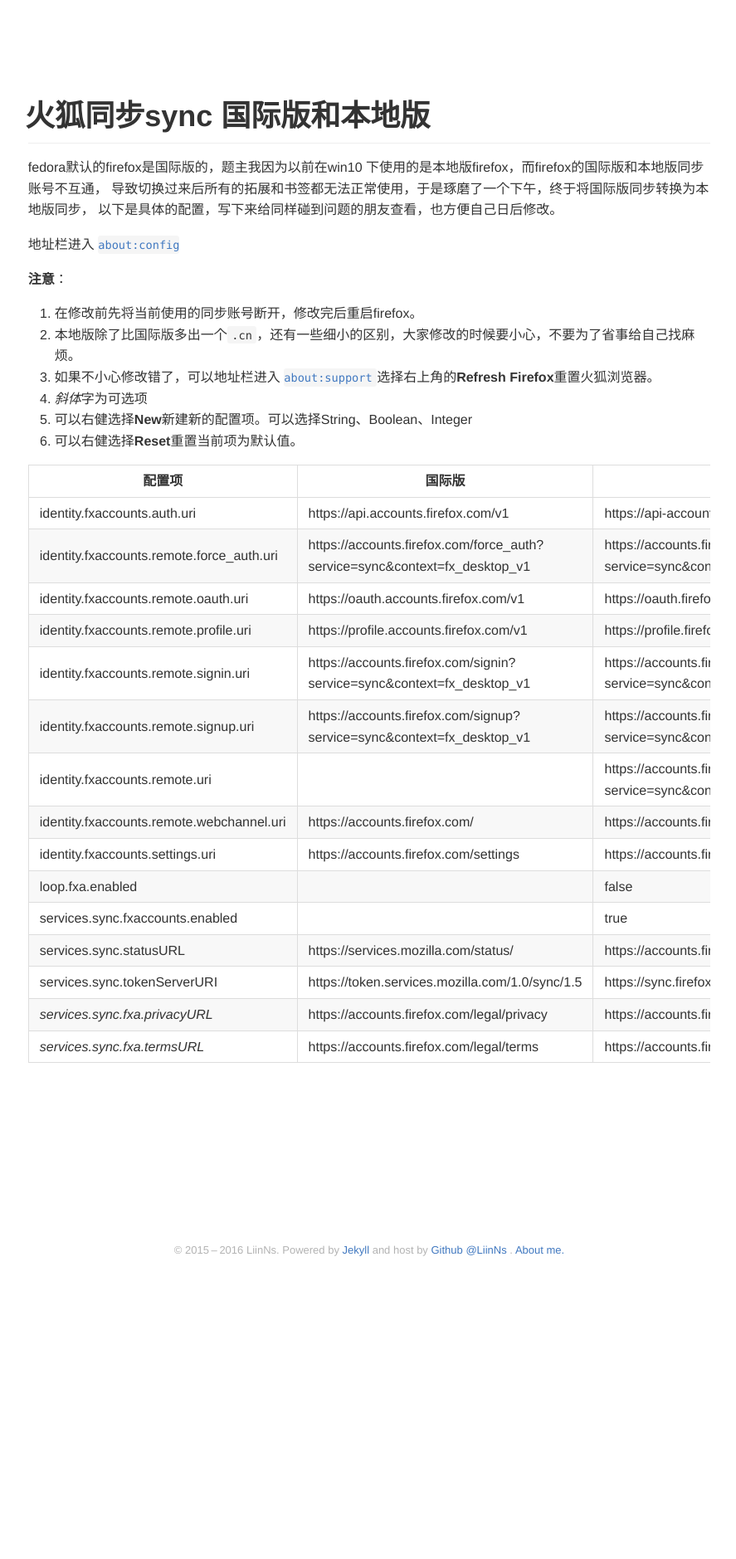
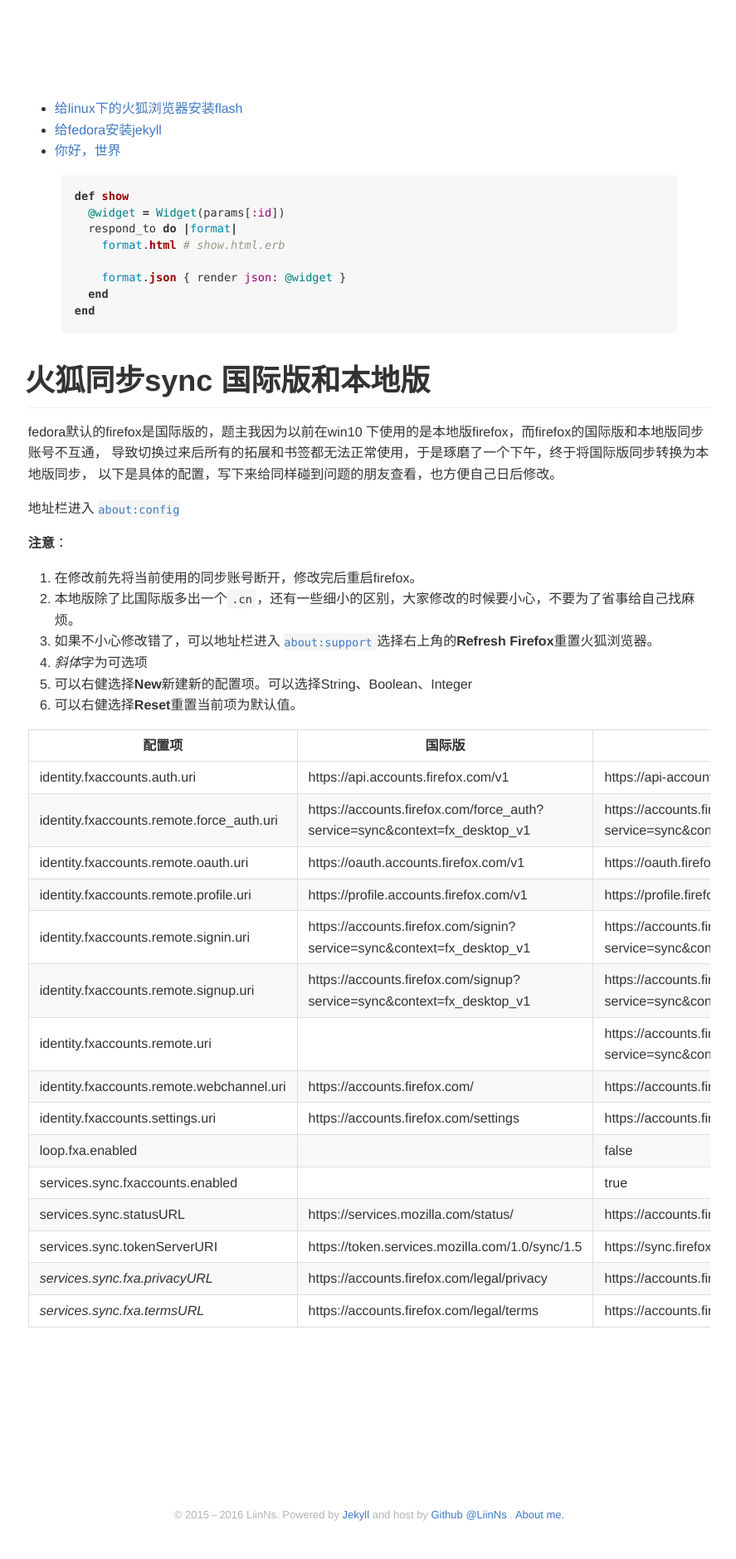
Before and after one commit to LiinNs/LiinNs.github.io, a Jekyll site: the page built from index.html, in a window 1280 px wide. Shown: the whole page at 83% size, without its empty margins (195-1082 px from the left). Built offline with Jekyll 4.4.1, drawn with Linux system fonts in a browser that asks for light colours; some web fonts are replaced; before the commit the page ends 1561 px from its top, so only the background shows below that.

Commit message:
暂存修改

```diff
--- a/_config.yml
+++ b/_config.yml
@@ -3,6 +3,9 @@
 name: LiinNs's Blog
 author: LiinNs
 email: 876056609@qq.com
+#permalink: /:categories/:year/:month/:day/:title.html
 permalink: weblog/:title/
-#markdown: kramdown
+markdown: kramdown
+kramdown:
+  input: GFM
 highlighter: pygments
--- a/_posts/2015-11-20-setup-jekyll-on-window.html
+++ b/_posts/2015-11-20-setup-jekyll-on-window.html
@@ -1,5 +1,5 @@
 ---
-layout: default
+layout: post
 title: 你好，世界
 ---
 <h2>{{ page.title }}</h2>
--- a/index.html
+++ b/index.html
@@ -3,6 +3,31 @@
 title: LiinNs's Blog
 ---
 <article itemprop="mainContentOfPage" class="markdown-body entry-content">
+<ul>
+  {% for post in site.posts %}
+    <li>
+      <a href="{{ post.url }}">{{ post.title }}</a>
+	<!--{{ post.excerpt | remove: '<p>' | remove: '</p>' }}-->
+    </li>
+  {% endfor %}
+</ul>
+<ul>
+  {% for post in site.related_posts %}
+    <li>
+      <a href="{{ post.url }}">{{ post.title }}</a>
+	<!--{{ post.excerpt | remove: '<p>' | remove: '</p>' }}-->
+    </li>
+  {% endfor %}
+</ul>
+{% highlight ruby %}
+def show
+  @widget = Widget(params[:id])
+  respond_to do |format|
+    format.html # show.html.erb
+    format.json { render json: @widget }
+  end
+end
+{% endhighlight %}
 
 	<h1><a aria-hidden="true" href="#火狐同步sync-国际版和本地版" class="anchor" id="user-content-火狐同步sync-国际版和本地版"><span class="octicon octicon-link"></span></a>火狐同步sync 国际版和本地版</h1>
 
```
Also changed, not shown: _layouts/post.html (+27 -0 lines), _posts/2015-12-03-给fedora安装jekyll.md (+9 -0 lines), _posts/2015-12-03-给linux下的火狐浏览器安装flash.md (+9 -0 lines), 1 other file.
